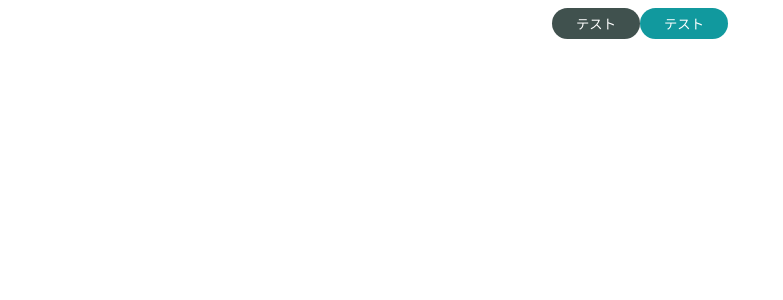
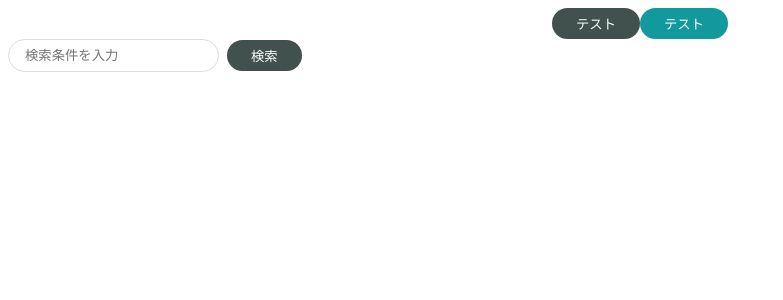
Before and after one commit to jiko797torayo/react-atomic-design, a React (Create React App) app: page / in a window 1280 px wide. Shown: the top 300 px of the page, without its empty margins (0-783 px from the left). Built offline with nearby package versions, Linux system fonts and the light colour scheme.

Commit message:
Moleculeの作成

```diff
--- a/src/App.js
+++ b/src/App.js
@@ -1,5 +1,6 @@
 import { PrimaryButton } from "./components/atoms/button/PrimaryButton";
 import { SecondaryButton } from "./components/atoms/button/SecondaryButton";
+import { SearchInput } from "./components/molecules/SearchInput";
 import "./styles.css";
 
 export default function App() {
@@ -7,6 +8,8 @@
     <div className="App">
       <PrimaryButton>テスト</PrimaryButton>
       <SecondaryButton>テスト</SecondaryButton>
+      <br />
+      <SearchInput />
     </div>
   );
 }
--- /dev/null
+++ b/src/components/atoms/input/Input.jsx
@@ -0,0 +1,13 @@
+import styled from "styled-components";
+
+export const Input = (props) => {
+  const { placeholder = "" } = props;
+  return <SInput type="text" placeholder={placeholder} />;
+};
+
+const SInput = styled.input`
+  padding: 8px 16px;
+  border: solid #ddd 1px;
+  border-radius: 9999px;
+  outline: none;
+`;
--- /dev/null
+++ b/src/components/molecules/SearchInput.jsx
@@ -0,0 +1,22 @@
+import styled from "styled-components";
+import { PrimaryButton } from "../atoms/button/PrimaryButton";
+import { Input } from "../atoms/input/Input";
+
+export const SearchInput = () => {
+  return (
+    <SContainer>
+      <Input placeholder="検索条件を入力" />
+      <SButtonWrapper>
+        <PrimaryButton>検索</PrimaryButton>
+      </SButtonWrapper>
+    </SContainer>
+  );
+};
+
+const SContainer = styled.div`
+  display: flex;
+  align-items: center;
+`;
+const SButtonWrapper = styled.div`
+  padding-left: 8px;
+`;
```
